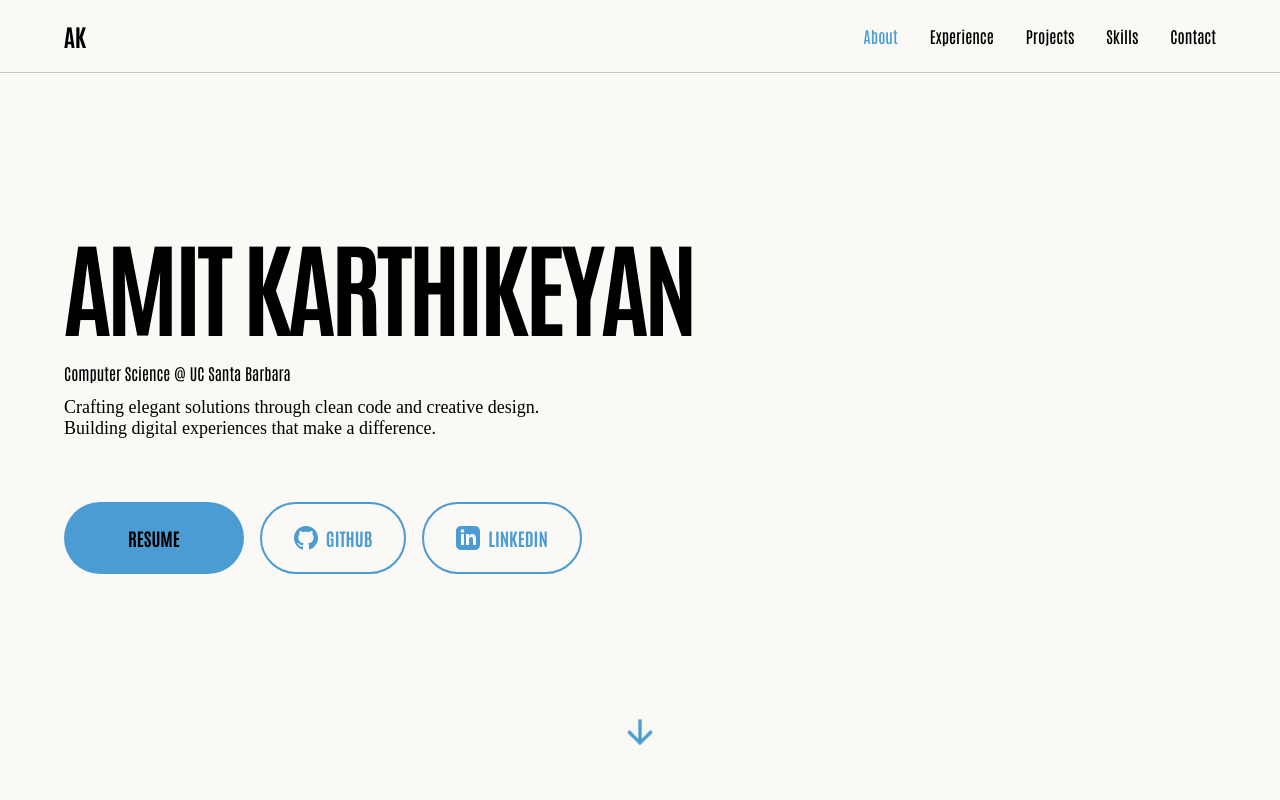
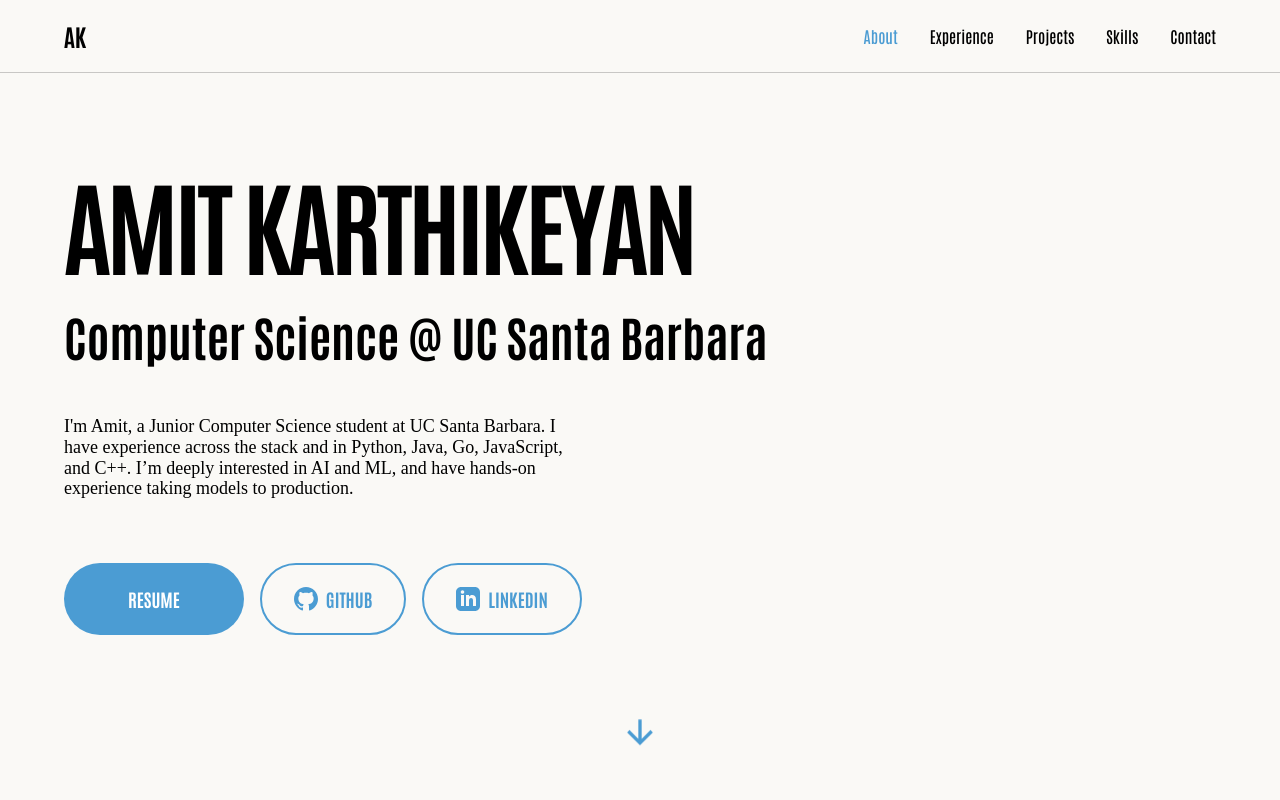
Before and after one commit to AmitKarthikeyan/portfolio, a React (Vite) app: page / in a window 1280 px wide. Shown: the top 800 px of the page. Built offline with nearby package versions, Linux system fonts and the light colour scheme; a web font is replaced by a local one.

Commit message:
updated experience and projects

```diff
--- a/src/index.css
+++ b/src/index.css
@@ -7,17 +7,12 @@
 }
 
 @theme {
-    --color-black: #222123;
-    --color-main-bg: #232224;
-    --color-white: #4B9CD3;
-    --color-dark-brown: #000000;
-    --color-mid-brown: #4B9CD3;
-    --color-light-brown: #4B9CD3;
-    --color-red-brown: #000000;
-    --color-yellow-brown: #4B9CD3;
-    --color-milk-yellow: #F9FAFB;
-    --color-red: #000000;
-    --color-milk: #FAF9F6;
+    --color-black: #000000;
+    --color-main-bg: #FAF9F6;
+    --color-white: #ffffff;
+    --color-blue: #4B9CD3;
+    --color-off-white: #FAF9F6;
+    --color-light-gray: #F9FAFB;
     --font-sans: "Antonio", sans-serif;
     --font-paragraph: "ProximaNova, sans-serif";
 }
@@ -61,37 +56,41 @@ body::-webkit-scrollbar {
     }
 
     .hero-container {
-        @apply relative bg-milk w-screen h-dvh overflow-hidden;
+        @apply relative bg-off-white w-screen h-dvh overflow-hidden;
 
         .hero-content {
             @apply relative z-10 w-full h-full flex flex-col justify-center items-start 2xl:pl-20 md:pl-16 pl-8;
 
             .hero-title {
-                @apply text-dark-brown 2xl:text-[8.5rem] md:text-[6.5rem] text-[3.3rem] font-bold uppercase leading-[9vw] tracking-[-.35vw] mb-5;
+                @apply text-black 2xl:text-[8.5rem] md:text-[6.5rem] text-[3.3rem] font-bold uppercase leading-[9vw] tracking-[-.35vw] mb-5;
+            }
+
+            .hero-subtitle {
+                @apply 2xl:text-[4rem] md:text-[3rem] text-[1.5rem] font-bold text-black mb-8;
             }
 
             .hero-text-scroll {
-                @apply rotate-[-3deg] mb-8 border-[.5vw] border-milk;
+                @apply rotate-[-3deg] mb-8 border-[.5vw] border-off-white;
 
                 .hero-subtitle {
-                    @apply bg-mid-brown;
+                    @apply bg-blue;
                 }
 
                 h1 {
-                    @apply uppercase 2xl:text-[8.5rem] md:text-[6.5rem] text-[3.3rem] font-bold text-[#FAF9F6] leading-[9vw] tracking-[-.35vw] 2xl:px-[1.2vw] px-3 2xl:pb-[1vw] pb-5 2xl:py-0 py-3;
+                    @apply uppercase 2xl:text-[8.5rem] md:text-[8rem] text-[4rem] font-bold text-[#FAF9F6] leading-[9vw] tracking-[-.35vw] 2xl:px-[1.2vw] px-3 2xl:pb-[1vw] pb-5 2xl:py-0 py-3;
                 }
             }
 
             h2 {
-                @apply font-paragraph text-dark-brown text-left md:max-w-lg max-w-sm md:text-lg leading-[115%] mt-3;
+                @apply font-paragraph text-black text-left md:max-w-lg max-w-sm md:text-lg leading-[115%] mt-3;
             }
 
             .hero-button {
-                @apply text-dark-brown bg-light-brown uppercase font-bold text-lg rounded-full md:p-5 p-3 md:px-16 px-10 hover:bg-[#3A7FB8] hover:scale-110 hover:shadow-xl transition-all duration-300 cursor-pointer flex items-center gap-2 justify-center;
+                @apply text-white bg-blue uppercase font-bold text-lg rounded-full md:p-5 p-3 md:px-16 px-10 hover:bg-[#3A7FB8] hover:scale-110 hover:shadow-xl transition-all duration-300 cursor-pointer flex items-center gap-2 justify-center;
             }
 
             .hero-button-secondary {
-                @apply text-light-brown bg-transparent border-2 border-light-brown uppercase font-bold text-lg rounded-full md:p-5 p-3 md:px-8 px-6 hover:bg-light-brown hover:text-dark-brown hover:scale-110 hover:shadow-xl transition-all duration-300 cursor-pointer flex items-center gap-2 justify-center;
+                @apply text-blue bg-transparent border-2 border-blue uppercase font-bold text-lg rounded-full md:p-5 p-3 md:px-8 px-6 hover:bg-blue hover:text-white hover:scale-110 hover:shadow-xl transition-all duration-300 cursor-pointer flex items-center gap-2 justify-center;
             }
         }
     }
@@ -126,14 +125,14 @@ body::-webkit-scrollbar {
     }
 
     .flavor-section {
-        @apply min-h-dvh bg-milk;
+        @apply min-h-dvh bg-off-white;
 
         .flavor-text-scroll {
-            @apply rotate-[-3deg] md:translate-y-5 border-[.5vw] border-milk absolute z-10;
+            @apply rotate-[-3deg] md:translate-y-5 border-[.5vw] border-off-white absolute z-10;
         }
 
         .first-text-split h1 {
-            @apply md:text-center text-dark-brown;
+            @apply md:text-center text-black;
         }
 
         .second-text-split h1 {
@@ -155,7 +154,7 @@ body::-webkit-scrollbar {
                 }
 
                 h1 {
-                    @apply absolute md:bottom-10 md:left-10 bottom-5 left-5 text-milk md:text-6xl text-3xl font-semibold uppercase tracking-tighter;
+                    @apply absolute md:bottom-10 md:left-10 bottom-5 left-5 text-off-white md:text-6xl text-3xl font-semibold uppercase tracking-tighter;
                 }
             }
         }
@@ -197,7 +196,7 @@ body::-webkit-scrollbar {
         @apply min-h-dvh bg-[#000000] overflow-hidden relative;
 
         p {
-            @apply text-milk font-paragraph text-center text-lg;
+            @apply text-off-white font-paragraph text-center text-lg;
         }
 
         .first-title {
@@ -234,13 +233,13 @@ body::-webkit-scrollbar {
     }
 
     .testimonials-section {
-        @apply bg-milk relative w-full h-[120dvh];
+        @apply bg-off-white relative w-full h-[120dvh];
 
         .pin-box {
             @apply flex items-center justify-center w-full ps-52 absolute 2xl:bottom-32 bottom-[50vh];
 
             .vd-card {
-                @apply md:w-96 w-80 flex-none md:rounded-[2vw] rounded-3xl -ms-44 overflow-hidden 2xl:relative absolute border-[.5vw] border-milk;
+                @apply md:w-96 w-80 flex-none md:rounded-[2vw] rounded-3xl -ms-44 overflow-hidden 2xl:relative absolute border-[.5vw] border-off-white;
             }
         }
 
@@ -261,7 +260,7 @@ body::-webkit-scrollbar {
         }
 
         .copyright-box {
-            @apply 2xl:absolute w-full md:px-10 px-5 py-7 bottom-0 text-milk opacity-50 md:text-lg font-paragraph flex gap-7 md:flex-row flex-col-reverse md:justify-between justify-center items-center;
+            @apply 2xl:absolute w-full md:px-10 px-5 py-7 bottom-0 text-off-white opacity-50 md:text-lg font-paragraph flex gap-7 md:flex-row flex-col-reverse md:justify-between justify-center items-center;
 
             p {
                 @apply text-center;
--- a/src/sections/ContactSection.jsx
+++ b/src/sections/ContactSection.jsx
@@ -85,7 +85,7 @@ const ContactSection = () => {
 
             <button
               type="submit"
-              className="w-full py-4 bg-[#4B9CD3] text-[#000000] font-bold text-lg rounded-lg hover:bg-[#000000] hover:text-[#4B9CD3] transition-colors duration-300 border-2 border-[#4B9CD3]"
+              className="w-full py-4 bg-[#4B9CD3] text-white font-bold text-lg rounded-lg hover:bg-[#3A7FB8] hover:text-white transition-colors duration-300 border-2 border-[#4B9CD3]"
             >
               Send Message
             </button>
--- a/src/sections/HeroSection.jsx
+++ b/src/sections/HeroSection.jsx
@@ -74,8 +74,7 @@ const HeroSection = () => {
           </div>
 
           <h2>
-            Crafting elegant solutions through clean code and creative design.
-            Building digital experiences that make a difference.
+          I'm Amit, a Junior Computer Science student at UC Santa Barbara. I have experience across the stack and in Python, Java, Go, JavaScript, and C++. I’m deeply interested in AI and ML, and have hands-on experience taking models to production.
           </h2>
 
           <div className='flex gap-4 md:mt-16 mt-10 flex-wrap'>
--- a/src/sections/ProjectsSection.jsx
+++ b/src/sections/ProjectsSection.jsx
@@ -6,23 +6,23 @@ const ProjectsSection = () => {
     {
       id: 1,
       title: "Mapache",
-      description: "A modern web application built with React and Node.js",
+      description: "Designed a real-time ingestion service in Go handling 2,000+ events/second with less than 250ms end-to-end latency, utilizing Docker for containerized deployment",
       image: "/images/p1.png",
-      tech: ["React", "Node.js", "MongoDB"],
+      tech: ["Go", "Python", "Docker", "React", "TypeScript"],
     },
     {
       id: 2,
       title: "Factify",
-      description: "E-commerce platform with advanced features",
+      description: "Shipped a cross-platform Chrome extension in JavaScript with over 1k downloads that fact-checks social media content across Twitter, Instagram, and Facebook using Google Gemini, processing 250+  posts daily",
       image: "/images/p2.png",
-      tech: ["Next.js", "TypeScript", "Stripe"],
+      tech: ["GCP", "React", "JavaScript", "Chrome API"],
     },
     {
       id: 3,
       title: "SlipStream",
-      description: "Mobile-first responsive portfolio website",
+      description: "Built an Atlassian Forge app that ingests Confluence comments, maps them to the correct Jira issue, and posts a formatted Jira comment that preserves the original author attribution for end-to-end traceability",
       image: "/images/p3.png",
-      tech: ["React", "Tailwind", "GSAP"],
+      tech: ["JavaScript", "Jira", "HTML", "Forge"],
     },
   ];
 
@@ -79,7 +79,7 @@ const ProjectsSection = () => {
                   {project.tech.map((tech, index) => (
                     <span
                       key={index}
-                      className="px-3 py-1 bg-[#4B9CD3] text-[#000000] rounded-full text-sm font-medium"
+                      className="px-3 py-1 bg-[#4B9CD3] text-white rounded-full text-sm font-medium"
                     >
                       {tech}
                     </span>
```
Also changed, not shown: src/sections/ExperienceSection.jsx (+15 -27 lines), 2 other files (tests, documents, lock files or other folders).
